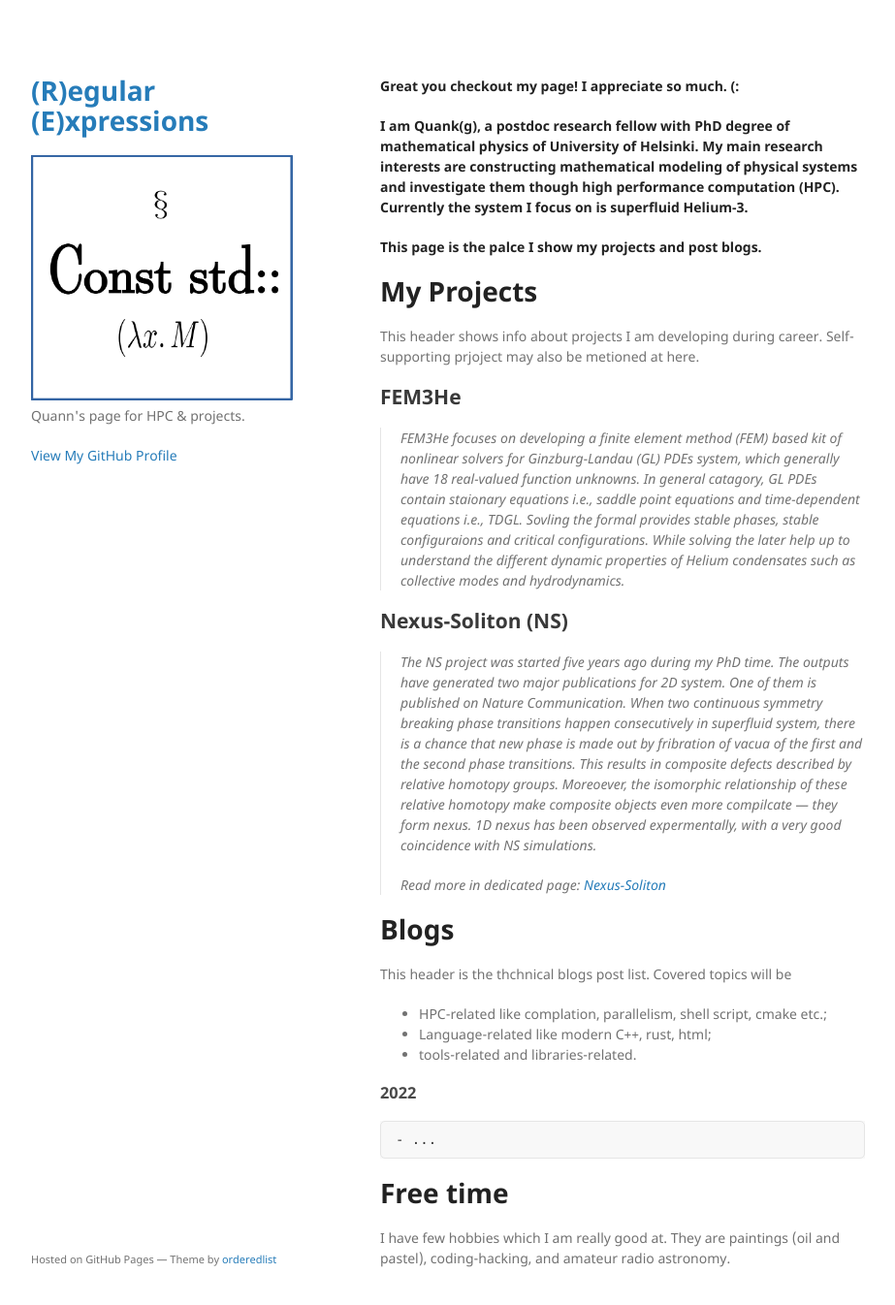
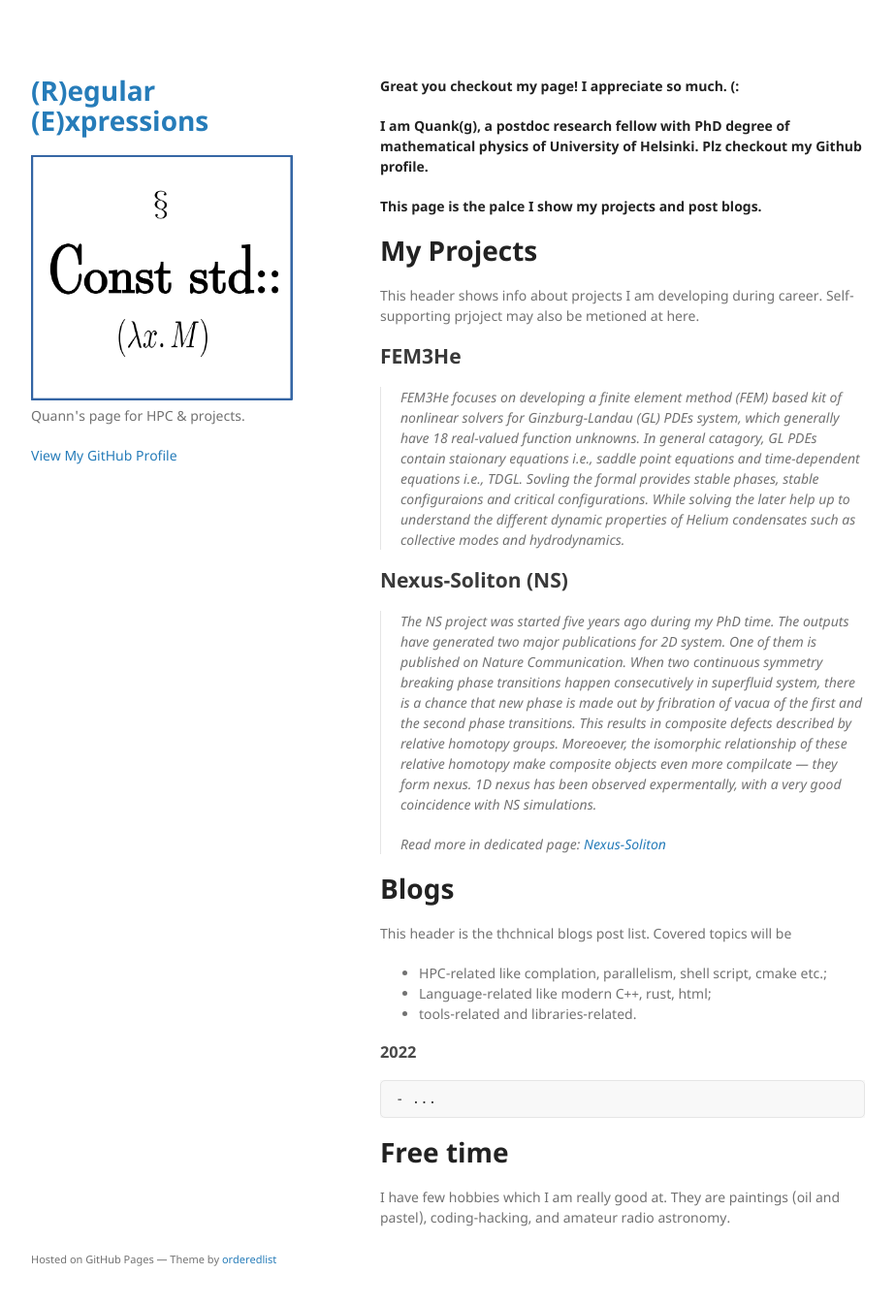
Before and after one commit to Quank-hpc/Quank-hpc.github.io, a Jekyll site: the page built from index.md, in a window 1280 px wide and 1378 px high. Shown: the top 1346 px of the window at 97% size, without its empty margins (178-1101 px from the left). Built offline with Jekyll 4.4.1, drawn with Linux system fonts in a browser that asks for light colours.

Commit message:
edit index.md

```diff
--- a/index.md
+++ b/index.md
@@ -4,9 +4,7 @@ layout: default
 
 **Great you checkout my page! I appreciate so much. (:**
 
-**I am Quank(g), a postdoc research fellow with PhD degree of mathematical physics of University of Helsinki.
-My main research interests are constructing mathematical modeling of physical systems and investigate them though high performance computation (HPC).
-Currently the system I focus on is superfluid Helium-3.**
+**I am Quank(g), a postdoc research fellow with PhD degree of mathematical physics of University of Helsinki. Plz checkout my Github profile.**
 
 **This page is the palce I show my projects and post blogs.**
 
```
